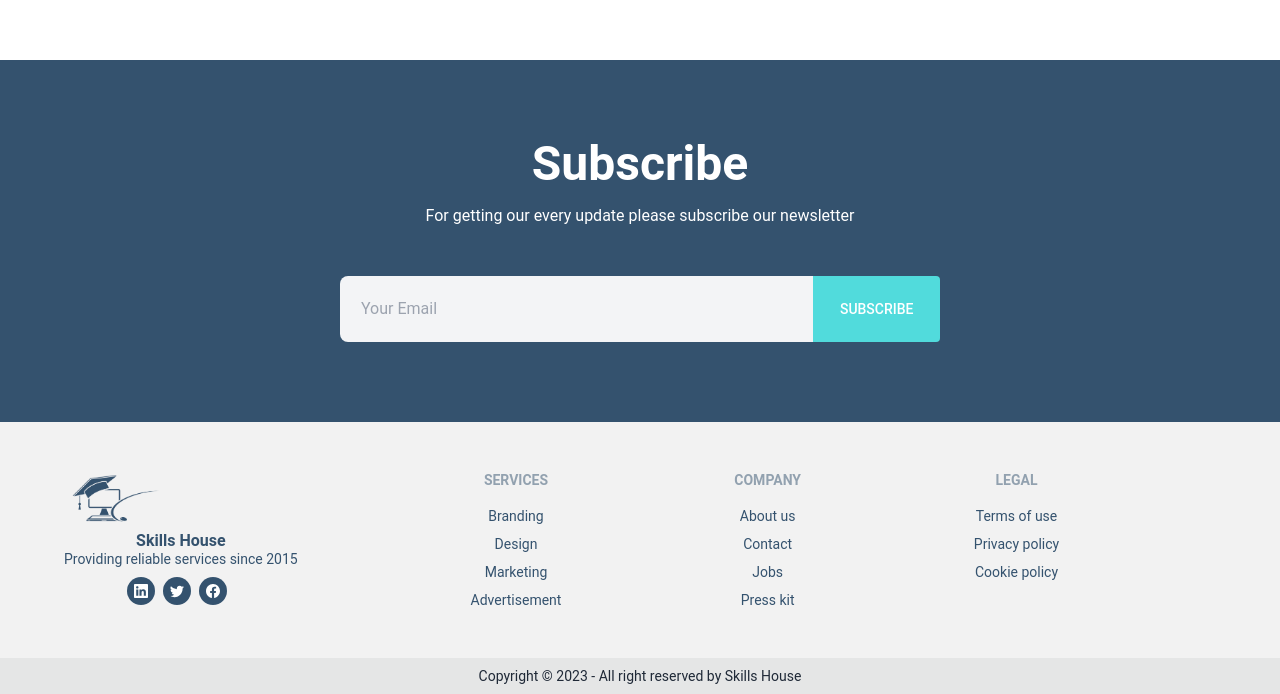
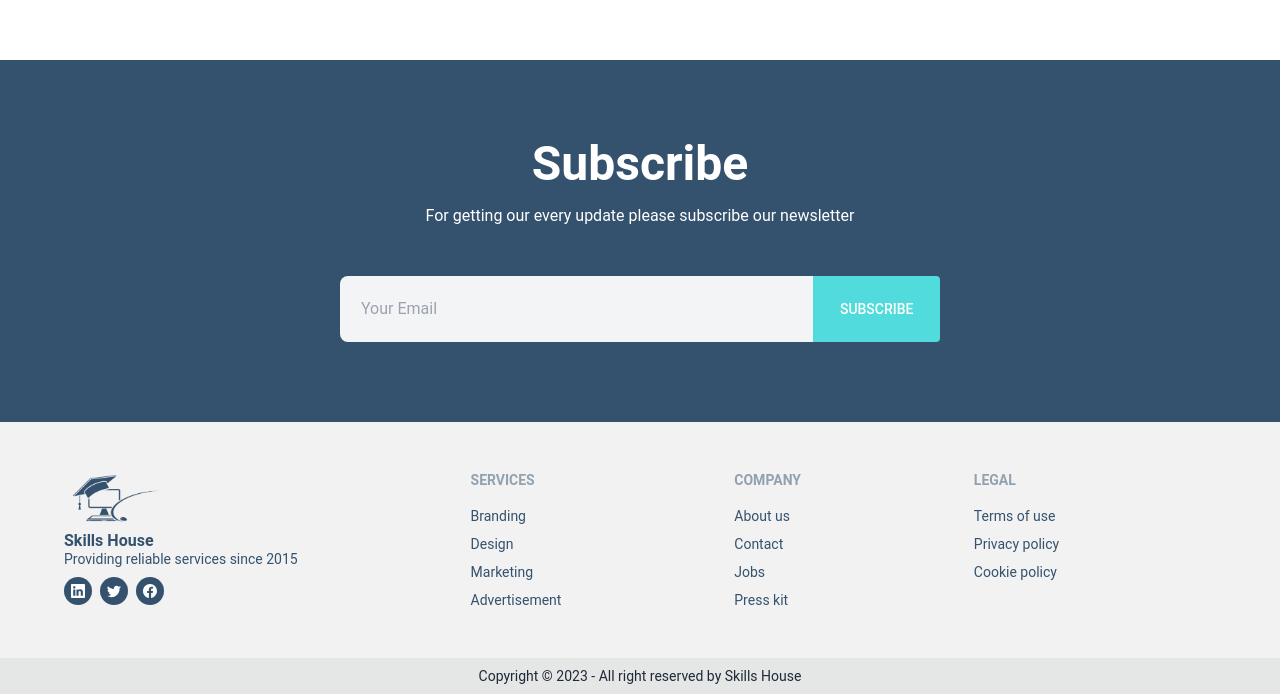
Before and after one commit to mdYeasin-cmd/skills-house-client, a React (Create React App) app: page / in a window 1280 px wide. Shown: the part 3326-4020 px from the top of the page. Built offline with nearby package versions, Linux system fonts and the light colour scheme.

Commit message:
Testimonial and Footer section responsive issue updated

```diff
--- a/src/Pages/Home/Advertise/Advertise.tsx
+++ b/src/Pages/Home/Advertise/Advertise.tsx
@@ -126,7 +126,9 @@ const Advertise = () => {
                                         </h2>
                                         <ul className="ml-4">
                                             {
-                                                courseFeature.features.map(feature => <li className="flex items-center text-lg"
+                                                courseFeature.features.map((feature, idx) => <li
+                                                    key={idx}
+                                                    className="flex items-center text-lg"
                                                 >
                                                     <AiOutlineCheckSquare className="mr-1 text-green-400" /> {feature}
                                                 </li>)
--- a/src/Pages/Home/Testimonial/Testimonial.tsx
+++ b/src/Pages/Home/Testimonial/Testimonial.tsx
@@ -62,7 +62,6 @@ const Testimonial = () => {
                         breakpoints={{
                             640: {
                                 slidesPerView: 3
-
                             }
                         }}
                         centeredSlides={true}
@@ -78,7 +77,7 @@ const Testimonial = () => {
                             reviews.map((review, idx) => <SwiperSlide
                                 key={idx}
                             >
-                                <div className="flex flex-col w-[80%] sm:max-w-sm mx-auto sm:mx-4 my-0 sm:my-6 shadow-lg border rounded-md">
+                                <div className="flex flex-col max-w-xs sm:max-w-sm mx-auto sm:mx-4 my-0 sm:my-6 shadow-lg border rounded-md">
                                     <div className="px-4 py-12 rounded-t-lg sm:px-8 md:px-12 dark:bg-gray-900">
                                         <p className="relative px-6 py-1 text-lg italic text-center dark:text-gray-100">
                                             <svg xmlns="http://www.w3.org/2000/svg" viewBox="0 0 512 512" fill="currentColor" className="w-8 h-8 dark:text-violet-400">
--- a/src/components/Footer/Footer.tsx
+++ b/src/components/Footer/Footer.tsx
@@ -11,11 +11,11 @@ const Footer = () => {
                 <div className="footer p-10 xl:py-12 bg-base-200 text-[#34526e] xl:px-16">
                     <div>
                         <img src={logo} className="w-32 mx-auto sm:mx-0" alt="" />
-                        <div className="footer-text-container text-center">
+                        <div className="footer-text-container text-center sm:text-left">
                             <p className="text-base font-semibold">Skills House</p>
                             <p className="footer-subtext">Providing reliable services since 2015</p>
                         </div>
-                        <div className="flex justify-center w-full">
+                        <div className="flex justify-center sm:justify-start w-full">
                             <Link to="/" className="w-7 h-7 rounded-full flex justify-center items-center text-sm text-white bg-[#34526e] mr-2 text-center">
                                 <BsLinkedin />
                             </Link>
@@ -27,21 +27,21 @@ const Footer = () => {
                             </Link>
                         </div>
                     </div>
-                    <div className="flex flex-col items-center">
+                    <div className="flex flex-col items-center sm:items-start">
                         <span className="footer-title">Services</span>
                         <Link className="link link-hover" to="/">Branding</Link>
                         <Link className="link link-hover" to="/">Design</Link>
                         <Link className="link link-hover" to="/">Marketing</Link>
                         <Link className="link link-hover" to="/">Advertisement</Link>
                     </div>
-                    <div className="flex flex-col items-center">
+                    <div className="flex flex-col items-center sm:items-start">
                         <span className="footer-title">Company</span>
                         <Link className="link link-hover" to="/">About us</Link>
                         <Link className="link link-hover" to="/">Contact</Link>
                         <Link className="link link-hover" to="/">Jobs</Link>
                         <Link className="link link-hover" to="/">Press kit</Link>
                     </div>
-                    <div className="flex flex-col items-center">
+                    <div className="flex flex-col items-center sm:items-start">
                         <span className="footer-title">Legal</span>
                         <Link className="link link-hover" to="/">Terms of use</Link>
                         <Link className="link link-hover" to="/">Privacy policy</Link>
```
Also changed, not shown: src/Pages/Home/Instructor/Instructor.tsx (+3 -3 lines), firebase.json (added), 1 other file (tests, documents, lock files or other folders).
